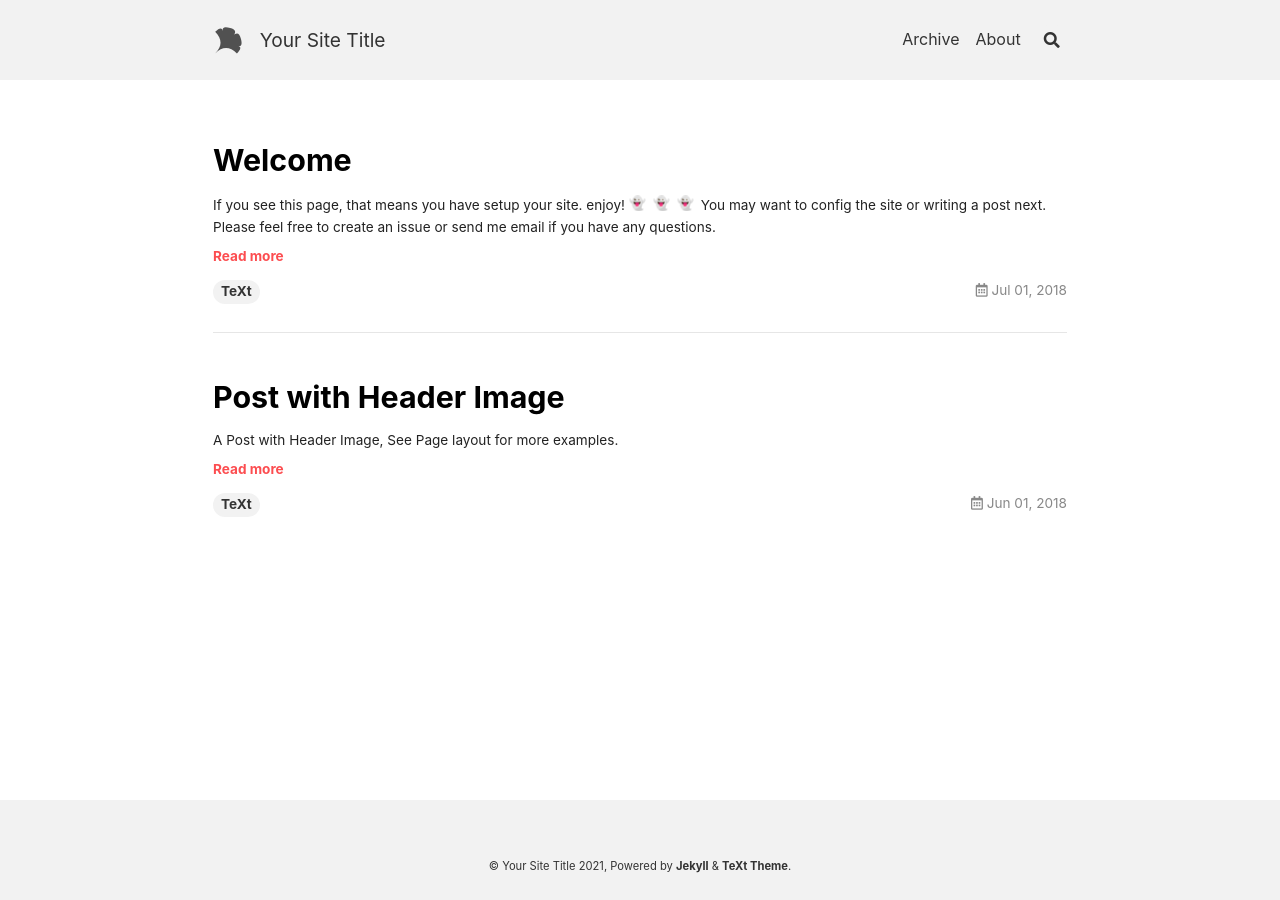
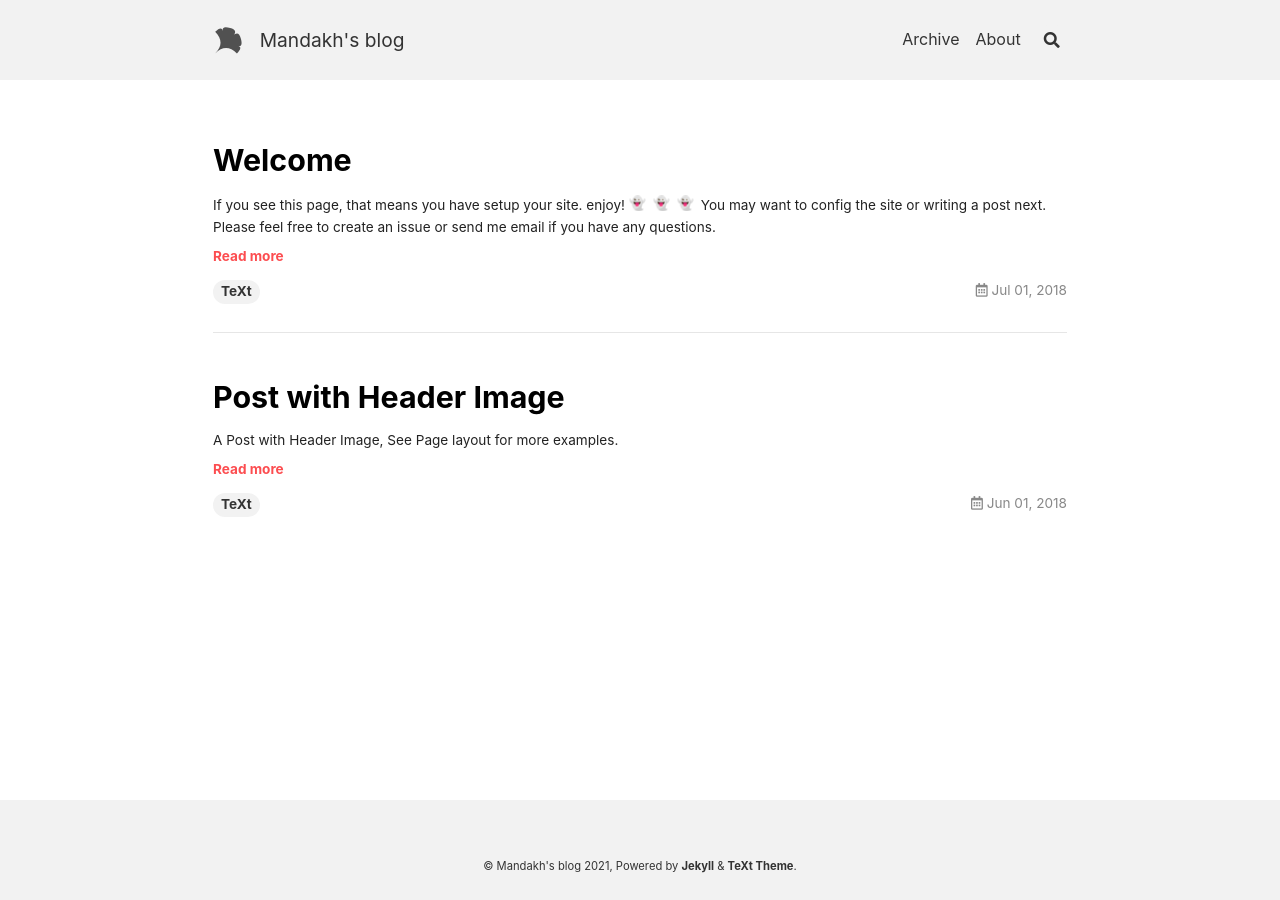
Before and after one commit to 20223073/blog, a Jekyll site: the page built from index.html, in a window 1280 px wide. Built offline with Jekyll 4.4.1, drawn with Linux system fonts in a browser that asks for light colours; nearby versions of some CDN libraries; emoji names are drawn with the system emoji font; the list of posts is cut into pages by our own code.

Commit message:
update: _config.yml

```diff
--- a/_config.yml
+++ b/_config.yml
@@ -20,9 +20,9 @@ text_skin: default # "default" (default), "dark", "forest", "ocean", "chocolate"
 highlight_theme: default # "default" (default), "tomorrow", "tomorrow-night", "tomorrow-night-eighties", "tomorrow-night-blue", "tomorrow-night-bright"
 url     : # the base hostname & protocol for your site e.g. https://www.someone.com
 baseurl : # does not include hostname
-title   : Your Site Title
+title   : Mandakh's blog
 description: > # this means to ignore newlines until "Language & timezone"
-  Your Site Description
+  KMU2022 Undergraduate Student
 
 
 ## => Language and Timezone
@@ -35,7 +35,7 @@ timezone: # see https://en.wikipedia.org/wiki/List_of_tz_database_time_zones for
 ##############################
 author:
   type      : # "person" (default), "organization"
-  name      : Your Name
+  name      : Mandakhzaya Batmunkh
   url       :
   avatar    : # path or url of avatar image (square)
   bio       : I am an amazing person.
@@ -55,8 +55,8 @@ author:
 
 ## => GitHub Repository (if the site is hosted by GitHub)
 ##############################
-repository: user_name/repo_name
-repository_tree: master
+repository: 20223073/blog
+repository_tree: main
 
 
 ## => Paths
```
